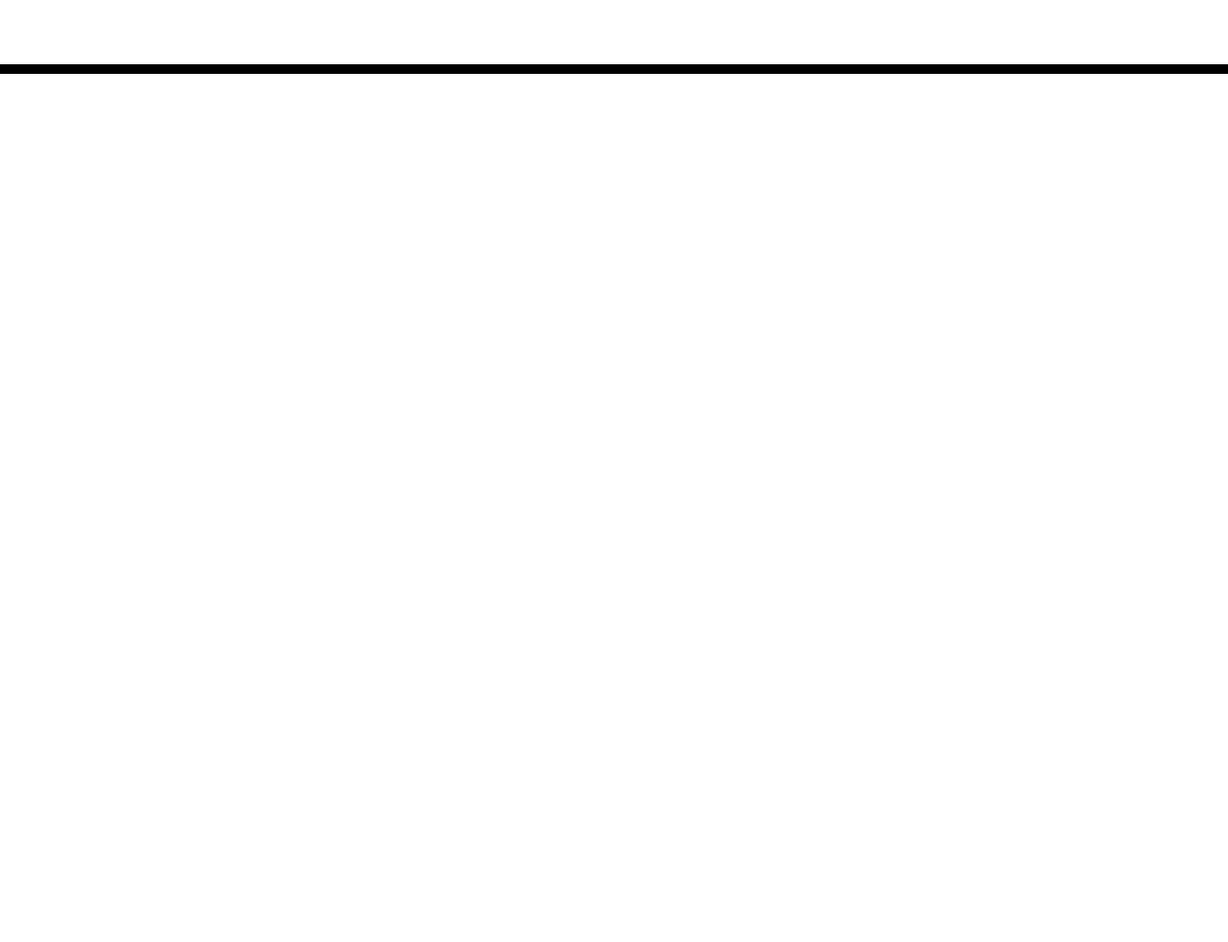
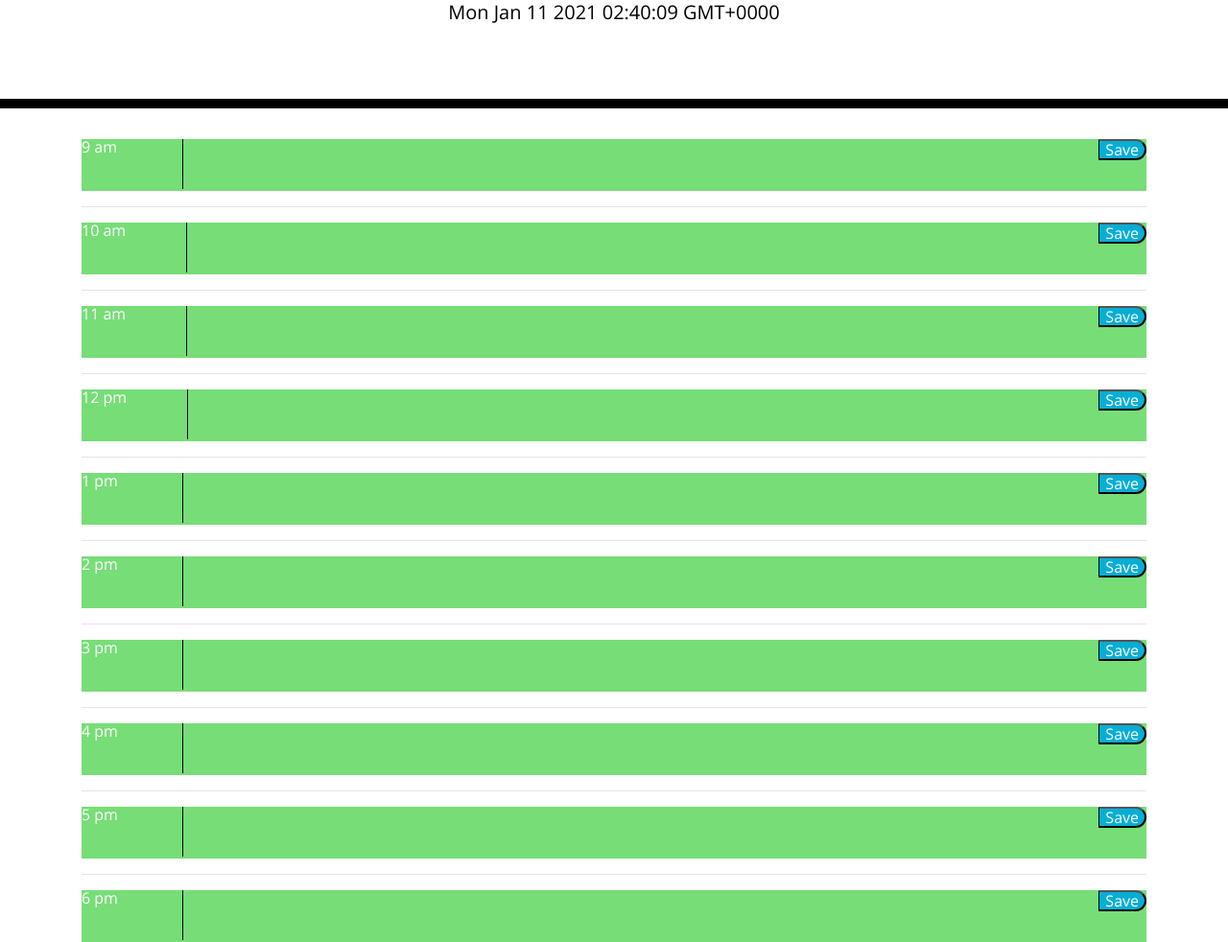
Before and after one commit to ElderBass/Day-Planner, a plain HTML site: page Develop/index.html in a window 1280 px wide. Shown: the part 191-1173 px from the top of the page at 96% size. Before the commit the page ends 800 px from the top, so only its background shows below. Drawn offline with nearby package versions, Linux system fonts and the light colour scheme.

Commit message:
Coded a function to determine past, present, and future hours to style them accordingly. Working on other functions.

```diff
--- a/Develop/index.html
+++ b/Develop/index.html
@@ -19,6 +19,7 @@
       rel="stylesheet"
     />
     <link rel="stylesheet" href="style.css" />
+    <script src="https://cdnjs.cloudflare.com/ajax/libs/moment.js/2.29.1/moment.min.js" integrity="sha512-qTXRIMyZIFb8iQcfjXWCO8+M5Tbc38Qi5WzdPOYZHIlZpzBHG3L3by84BBBOiRGiEb7KKtAOAs5qYdUiZiQNNQ==" crossorigin="anonymous"></script>
     <title>Work Day Scheduler</title>
   </head>
 
@@ -28,11 +29,137 @@
       <p class="lead">A simple calendar app for scheduling your work day</p>
       <p id="currentDay" class="lead"></p>
     </header>
-    <div class="container">
-      <!-- Timeblocks go here -->
-    </div>
+    <div class="container time-block">
+      <div class='row hour' value='9'>
+        <p class='float-left'>9 am</p>
+        <textarea type='text' class='description' id='hourInput'>
+
+        </textarea>
+        <button type='submit' class='saveBtn'>Save</button>
+      </div>
+      <hr>
+      <div class='row hour' value='10'>
+        <p class='float-left'>10 am</p>
+        <textarea type='text' id='hourInput'></textarea>
+        <button type='submit' class='saveBtn'>Save</button>
+      </div>
+      <hr>
+      <div class='row time-block' value='11'>
+        <p class='float-left'>11 am</p>
+        <textarea type='text' id='hourInput'></textarea>
+        <button type='submit' class='saveBtn'>Save</button>
+      </div>
+      <hr>
+      <div class='row time-block' value='12'>
+        <p class='float-left'>12 pm</p>
+        <textarea type='text' id='hourInput'></textarea>
+        <button type='submit' class='saveBtn'>Save</button>
+      </div>
+      <hr>   <!--Note that these have to be colored based on if they are in the past, present or future! Use preloaded CSS-->
+      <div class='row time-block' value='13'>
+        <p class='float-left'>1 pm</p>
+        <textarea type='text' id='hourInput'></textarea>
+        <button type='submit' class='saveBtn'>Save</button>
+      </div>
+      <hr>
+      <div class='row time-block' value='14'>
+        <p class='float-left'>2 pm</p>
+        <textarea type='text' id='hourInput'></textarea>
+        <button type='submit' class='saveBtn'>Save</button>
+      </div>
+      <hr>
+      <div class='row time-block' value='15'>
+        <p class='float-left'>3 pm</p>
+        <textarea type='text' id='hourInput'></textarea>
+        <button type='submit' class='saveBtn'>Save</button>
+      </div>
+      <hr>
+      <div class='row time-block' value='20'>
+        <p class='float-left'>4 pm</p>
+        <textarea type='text' id='hourInput'></textarea>
+        <button type='submit' class='saveBtn'>Save</button>
+      </div>
+      <hr>
+      <div class='row time-block' value='21'>
+        <p class='float-left'>5 pm</p>
+        <textarea type='text' id='hourInput'></textarea>
+        <button type='submit' class='saveBtn'>Save</button>
+      </div>
+      <hr>
+      <div class='row time-block' value='22'>
+        <p class='float-left'>6 pm</p>
+        <textarea type='text' id='hourInput'></textarea>
+        <button type='submit' class='saveBtn'>Save</button>
+      </div>
 
     <script src="https://cdnjs.cloudflare.com/ajax/libs/jquery/3.2.1/jquery.min.js"></script>
     <script src="https://cdnjs.cloudflare.com/ajax/libs/moment.js/2.24.0/moment.min.js"></script>
+    <!-- <script src='./Assets\js\script.js'></script> -->
+    <script>
+      var saveButtons = $('.saveBtn');
+      var currentDay = $('#currentDay');
+      var today = moment();
+
+      //console.log(today.toString())
+
+     console.log(parseInt($('.row').attr('value')));
+
+      console.log(parseInt(today.format('HH')));
+
+      currentDay.append(today.toString());
+
+     // console.log($('.row'));
+
+      var rows = $('.row');
+
+    saveButtons.on('click', saveHourData());
+
+    function saveHourData (){
+      console.log("eventually we'll save this shit to local storage")
+      var userInput = $('#hourInput')
+      var li = $('<li>')
+      localStorage.setItem("input", userInput)
+
+  }
+  //name a function for determining which hours on the planner are in the past, in the future, or the present hour
+  function pastPresentFuture () {
+    //so for each of our classes labeled 'row' (which is every row in the planner), execute the following function:
+    $('.row').each( function() {
+      //if the integer value (parseInt()) of the 'value' attribute I set for the rows is < the integer value for the current hour (e.g. noon = 12)
+      if ((parseInt($(this).attr('value'))) < (parseInt(today.format('HH')))) {
+        //then for this particular row, we will label it in the past, which changes its formatting
+        $(this).attr('class', 'past');
+      }
+      //if the integer value of the 'value' attr is GREATER than the integer value for the current hour, we add the 'future' class
+      else if (((parseInt($(this).attr('value'))) > (parseInt(today.format('HH'))))) {
+        $(this).attr('class', 'future');
+      }
+      //if the integer value for the current row's value attr is the same as the current hour, we add the 'present' class to
+      else if (((parseInt($(this).attr('value'))) === (parseInt(today.format('HH'))))) {
+        $(this).attr('class', 'present')
+   }
+
+  })
+}
+//call the above function so it makes the determination of which hours are past/present/future and styles them on the loading of the page
+pastPresentFuture();
+/*
+$('div[class="testimonial"]').each(function(index,item){
+    if(parseInt($(item).data('index'))>2){
+        $(item).html('Testimonial '+(index+1)+' by each loop');
+    }
+}); */
+
+
+//each hour has a 'value' attr with their corresponding hour value (eg 9 am = 900)
+//create array of hours value (e.g. hours = [900, 1000, 1100, etc])
+  //compare the hour value from moment and check it against the rows
+  /* parsInt($('.row'))
+  $('.row').attr('class', 'future')
+  $('.row').attr('class', 'past')
+  $('.row').attr('class', 'present')
+*/
+</script>
+
   </body>
 </html>
--- a/Develop/style.css
+++ b/Develop/style.css
@@ -2,6 +2,15 @@ body {
   font-family: 'Open Sans', sans-serif;
   font-size: 16px;
   line-height: 1;
+}
+#am{
+  background-color: lightpink;
+}
+#noon {
+  background-color: crimson;
+}
+#pm {
+  background-color: rgb(121, 182, 233);
 }
 
 textarea{
@@ -11,6 +20,7 @@ textarea{
   color: #000000;
   border-left: 1px solid black;
   padding: 10px;
+  width:80%;
 }
 
 .jumbotron {
@@ -34,6 +44,13 @@ textarea{
   white-space: pre-wrap;
   height: 80px;
   border-top: 1px solid white;;
+  padding: 10px;
+}
+
+.row p {
+  text-align: center;
+  margin-top: 10px;
+  margin-right: 10px;
 }
 
 .hour {
@@ -63,6 +80,9 @@ textarea{
   border-bottom-right-radius: 15px;
   background-color: #06AED5;
   color: white;
+  float: right;
+  margin-bottom: auto;
+  margin-top: auto;
 }
 
 .saveBtn i:hover {
```
Also changed, not shown: Assets/js/script.js (added, +9 -0 lines).
